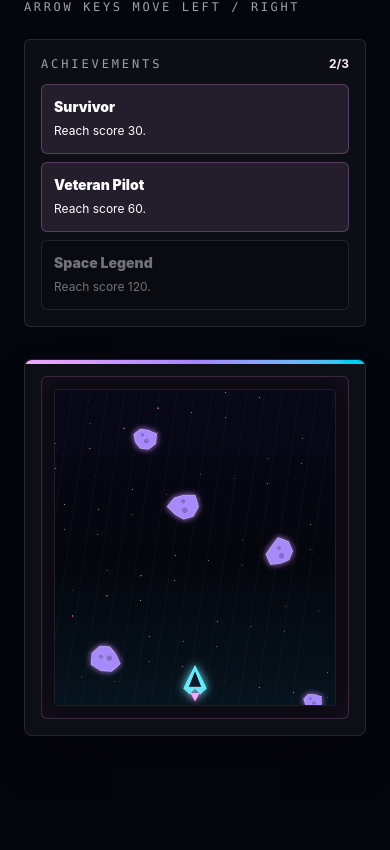
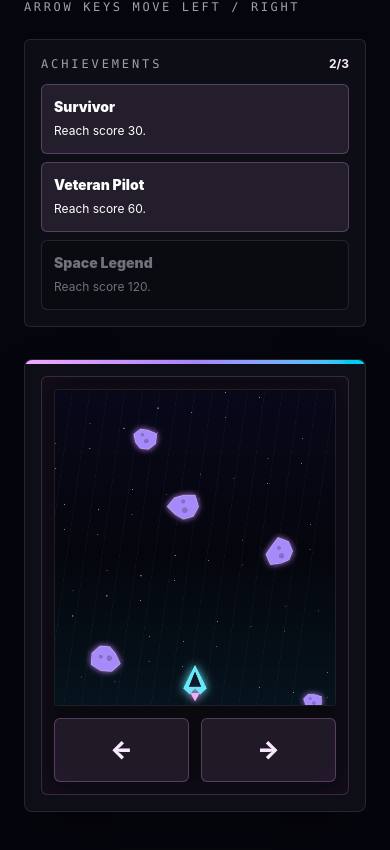
Before and after one commit to Diptonil-das/arcade-hub, a Next.js app: page /games/space-dodger in a window 390 px wide. Shown: the part 618-1468 px from the top of the page. Before the commit the page ends 1418 px from the top, so only its background shows below. Built offline with nearby package versions, Linux system fonts and the light colour scheme.

Commit message:
Add mobile controls

```diff
--- a/src/app/games/cyber-snake/page.tsx
+++ b/src/app/games/cyber-snake/page.tsx
@@ -1,7 +1,7 @@
 "use client";
 
 import Link from "next/link";
-import { useEffect, useRef, useState } from "react";
+import { type TouchEvent, useCallback, useEffect, useRef, useState } from "react";
 import {
   achievementDefinitions,
   readUnlockedAchievements,
@@ -20,6 +20,7 @@ const GRID_SIZE = 24;
 const CANVAS_SIZE = 576;
 const CELL_SIZE = CANVAS_SIZE / GRID_SIZE;
 const TICK_RATE_MS = 105;
+const SWIPE_THRESHOLD_PX = 32;
 const BEST_SCORE_STORAGE_KEY = "arcade-hub:cyber-snake:best-score";
 
 type Direction = "up" | "down" | "left" | "right";
@@ -236,6 +237,7 @@ export default function CyberSnakePage() {
   const canvasRef = useRef<HTMLCanvasElement>(null);
   const previousGameOverRef = useRef(false);
   const previousScoreRef = useRef(0);
+  const touchStartRef = useRef<Point | null>(null);
   const [state, setState] = useState<GameState>(() => createInitialState());
   const [bestScore, setBestScore] = useState(0);
   const [isSoundEnabled, setIsSoundEnabled] = useState(true);
@@ -305,21 +307,7 @@ export default function CyberSnakePage() {
     };
   }, [state.score]);
 
-  useEffect(() => {
-    const handleKeyDown = (event: KeyboardEvent) => {
-      const directionByKey: Partial<Record<string, Direction>> = {
-        ArrowDown: "down",
-        ArrowLeft: "left",
-        ArrowRight: "right",
-        ArrowUp: "up",
-      };
-      const nextDirection = directionByKey[event.key];
-
-      if (!nextDirection) {
-        return;
-      }
-
-      event.preventDefault();
+  const queueDirection = useCallback((nextDirection: Direction) => {
     unlockAudio();
     setState((current) => {
       if (current.gameOver || isOpposite(current.direction, nextDirection)) {
@@ -331,6 +319,22 @@ export default function CyberSnakePage() {
         nextDirection,
       };
     });
+  }, []);
+
+  useEffect(() => {
+    const directionByKey: Partial<Record<string, Direction>> = {
+      ArrowDown: "down",
+      ArrowLeft: "left",
+      ArrowRight: "right",
+      ArrowUp: "up",
+    };
+    const handleKeyDown = (event: KeyboardEvent) => {
+      const nextDirection = directionByKey[event.key];
+
+      if (nextDirection) {
+        event.preventDefault();
+        queueDirection(nextDirection);
+      }
     };
 
     window.addEventListener("keydown", handleKeyDown);
@@ -338,7 +342,50 @@ export default function CyberSnakePage() {
     return () => {
       window.removeEventListener("keydown", handleKeyDown);
     };
-  }, []);
+  }, [queueDirection]);
+
+  const handleTouchStart = (event: TouchEvent<HTMLDivElement>) => {
+    const touch = event.changedTouches[0];
+
+    if (!touch) {
+      return;
+    }
+
+    touchStartRef.current = {
+      x: touch.clientX,
+      y: touch.clientY,
+    };
+  };
+
+  const handleTouchEnd = (event: TouchEvent<HTMLDivElement>) => {
+    const start = touchStartRef.current;
+    const touch = event.changedTouches[0];
+    touchStartRef.current = null;
+
+    if (!start || !touch) {
+      return;
+    }
+
+    const deltaX = touch.clientX - start.x;
+    const deltaY = touch.clientY - start.y;
+
+    if (
+      Math.max(Math.abs(deltaX), Math.abs(deltaY)) < SWIPE_THRESHOLD_PX
+    ) {
+      return;
+    }
+
+    event.preventDefault();
+    queueDirection(
+      Math.abs(deltaX) > Math.abs(deltaY)
+        ? deltaX > 0
+          ? "right"
+          : "left"
+        : deltaY > 0
+          ? "down"
+          : "up",
+    );
+  };
 
   useEffect(() => {
     if (state.gameOver) {
@@ -517,6 +564,14 @@ export default function CyberSnakePage() {
         <div className="relative overflow-hidden rounded-lg border border-white/10 bg-white/[0.04] p-4 shadow-2xl shadow-black/40 sm:p-5">
           <div className={`absolute inset-x-0 top-0 h-1 bg-gradient-to-r ${game.accent}`} />
           <div className="relative rounded-md border border-cyan-300/20 bg-black/35 p-3 shadow-[inset_0_0_32px_rgba(34,211,238,0.08)] sm:p-4">
+            <div
+              className="touch-none"
+              onTouchStart={handleTouchStart}
+              onTouchEnd={handleTouchEnd}
+              onTouchCancel={() => {
+                touchStartRef.current = null;
+              }}
+            >
               <canvas
                 ref={canvasRef}
                 width={CANVAS_SIZE}
@@ -524,6 +579,7 @@ export default function CyberSnakePage() {
                 aria-label="Cyber Snake game board"
                 className="block aspect-square w-full rounded-sm border border-white/10 bg-[#05060d]"
               />
+            </div>
 
             {state.gameOver ? (
               <div className="absolute inset-3 grid place-items-center rounded-sm bg-black/72 p-5 backdrop-blur-sm sm:inset-4">
--- a/src/app/games/space-dodger/page.tsx
+++ b/src/app/games/space-dodger/page.tsx
@@ -1,7 +1,7 @@
 "use client";
 
 import Link from "next/link";
-import { useEffect, useRef, useState } from "react";
+import { type PointerEvent, useEffect, useRef, useState } from "react";
 import {
   achievementDefinitions,
   readUnlockedAchievements,
@@ -51,6 +51,8 @@ type InputState = {
   left: boolean;
   right: boolean;
 };
+
+type MoveDirection = keyof InputState;
 
 function createInitialState(): GameState {
   return {
@@ -302,6 +304,8 @@ export default function SpaceDodgerPage() {
   const [state, setState] = useState<GameState>(() => createInitialState());
   const [bestScore, setBestScore] = useState(0);
   const [isSoundEnabled, setIsSoundEnabled] = useState(true);
+  const [activeTouchDirection, setActiveTouchDirection] =
+    useState<MoveDirection | null>(null);
   const [unlockedAchievements, setUnlockedAchievements] = useState<string[]>([]);
   const game = getGame("space-dodger");
 
@@ -481,6 +485,7 @@ export default function SpaceDodgerPage() {
   const restart = () => {
     unlockAudio();
     inputRef.current = { left: false, right: false };
+    setActiveTouchDirection(null);
     lastFrameRef.current = null;
     asteroidIdRef.current = 0;
     previousGameOverRef.current = false;
@@ -496,6 +501,52 @@ export default function SpaceDodgerPage() {
 
       return nextValue;
     });
+  };
+
+  const pressMoveControl = (
+    direction: MoveDirection,
+    event: PointerEvent<HTMLButtonElement>,
+  ) => {
+    event.preventDefault();
+    event.currentTarget.setPointerCapture(event.pointerId);
+    unlockAudio();
+    inputRef.current = {
+      left: direction === "left",
+      right: direction === "right",
+    };
+    setActiveTouchDirection(direction);
+  };
+
+  const releaseMoveControl = (direction: MoveDirection) => {
+    inputRef.current[direction] = false;
+    setActiveTouchDirection((current) => (current === direction ? null : current));
+  };
+
+  const renderMoveButton = (
+    direction: MoveDirection,
+    label: string,
+    symbol: string,
+  ) => {
+    const isActive = activeTouchDirection === direction;
+
+    return (
+      <button
+        type="button"
+        aria-label={`Move ${label.toLowerCase()}`}
+        onPointerDown={(event) => pressMoveControl(direction, event)}
+        onPointerUp={() => releaseMoveControl(direction)}
+        onPointerCancel={() => releaseMoveControl(direction)}
+        onLostPointerCapture={() => releaseMoveControl(direction)}
+        onContextMenu={(event) => event.preventDefault()}
+        className={`grid h-16 flex-1 touch-none select-none place-items-center rounded-md border text-2xl font-black transition sm:h-18 ${
+          isActive
+            ? "border-fuchsia-200 bg-fuchsia-300 text-zinc-950 shadow-[0_0_28px_rgba(217,70,239,0.35)]"
+            : "border-fuchsia-300/25 bg-fuchsia-300/10 text-fuchsia-100 active:border-fuchsia-200 active:bg-fuchsia-300 active:text-zinc-950"
+        }`}
+      >
+        {symbol}
+      </button>
+    );
   };
 
   if (!game) {
@@ -630,6 +681,11 @@ export default function SpaceDodgerPage() {
               className="block aspect-[8/9] w-full rounded-sm border border-white/10 bg-[#05060d]"
             />
 
+            <div className="mt-3 flex gap-3 lg:hidden">
+              {renderMoveButton("left", "Left", "\u2190")}
+              {renderMoveButton("right", "Right", "\u2192")}
+            </div>
+
             {state.gameOver ? (
               <div className="absolute inset-3 grid place-items-center rounded-sm bg-black/72 p-5 backdrop-blur-sm sm:inset-4">
                 <div className="max-w-sm text-center">
```
Lines whose indentation alone changed are shown as unchanged.
